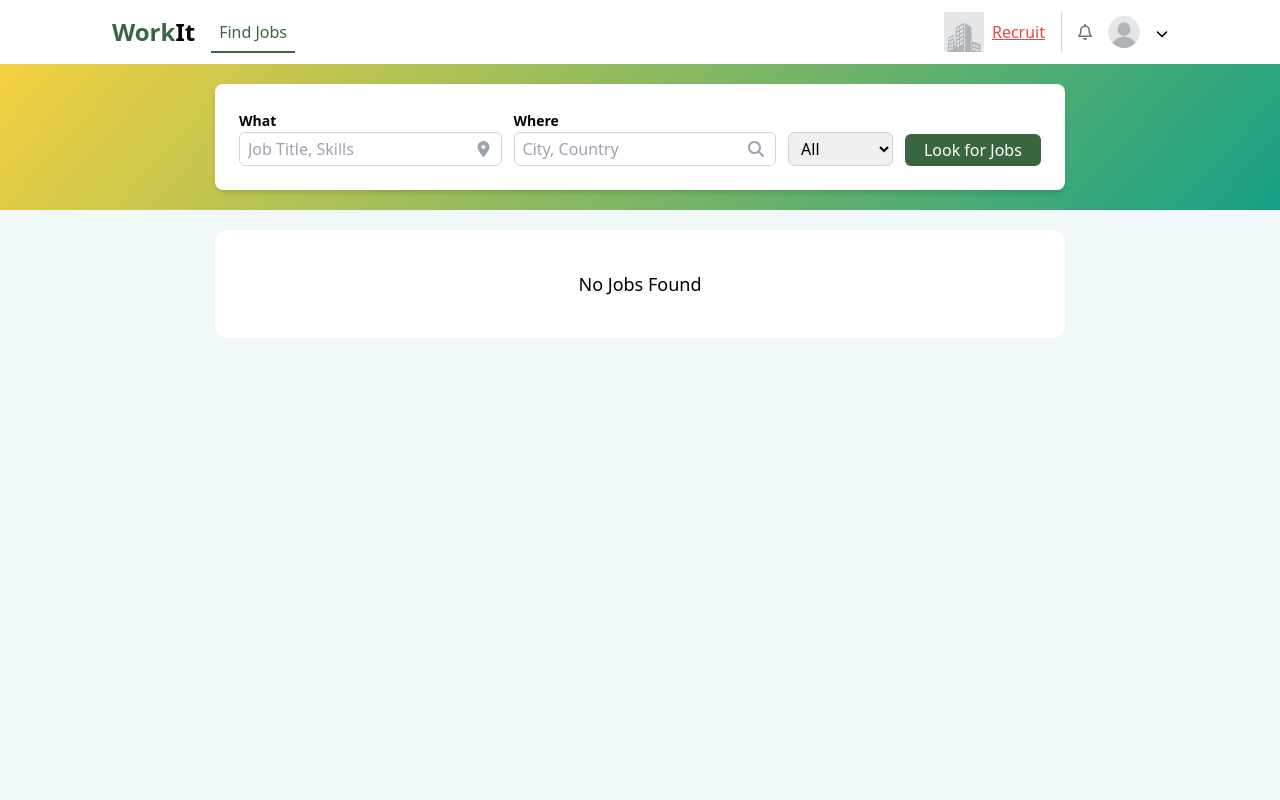
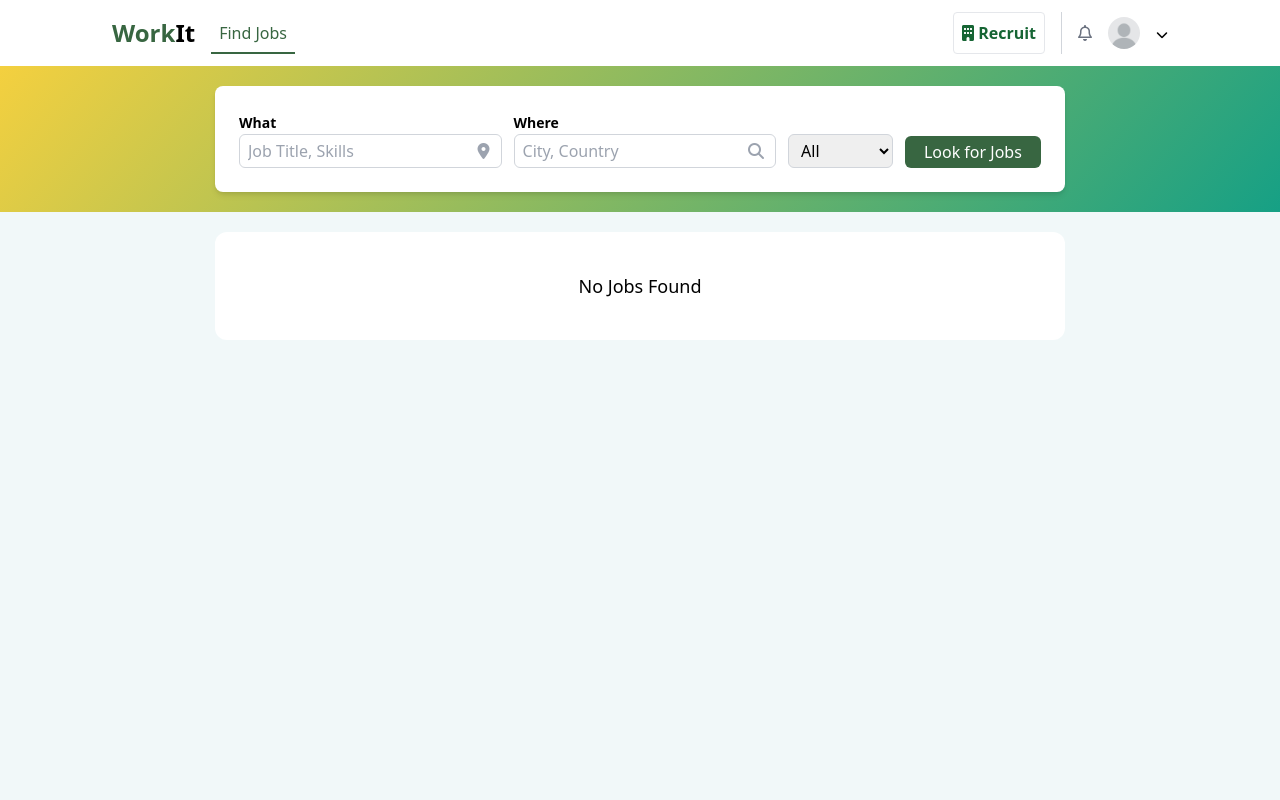
Before and after one commit to MeruC/PythonProjectG1, a Django app: page / in a window 1280 px wide. Run offline with Django 4.2, Linux system fonts and the light colour scheme; the visitor is signed in with stand-in values (Sample User, id 1); data that the repository does not hold is empty; some libraries are stand-ins or nearby versions.

Commit message:
style: navbar

```diff
--- a/jobapp/templates/navbar.html
+++ b/jobapp/templates/navbar.html
@@ -17,15 +17,18 @@
 
     {% if user.is_authenticated %}
     <!-- logged in -->
-    <li class="hidden sm:block text-red-500 underline">
+    <li class="hidden sm:block">
       {% navbar_content request.user as navbar_data %}
-      <a class="flex items-center gap-2" href="{% navbar_link_url request.user %}">
-          {% if navbar_data.company_img %}
-          <img class="h-10 w-10" src="{{navbar_data.company_img.url}}" alt="">
+      <a class="p-2 flex items-center gap-2 border rounded text-green-800 font-semibold" href="{% navbar_link_url request.user %}">
+          {% comment %} {% if navbar_data.company_img %}
+          <img class="h-8 w-8 rounded-full object-cover" src="{{navbar_data.company_img.url}}" alt="">
           {% else %}
-          <img class="h-10 w-10" src="{% static '/assets/default_logo.png' %}" alt="">
-          {% endif %}
-          <span> {{ navbar_data.company_name }}</span>
+           <img class="h-10 w-10" src="{% static '/assets/default_logo.png' %}" alt="">
+          {% endif %} {% endcomment %}
+          <div>
+            <i class="fa-solid fa-building"></i>
+            <span> {{ navbar_data.company_name }}</span>
+          </div>
       </a>
     </li>
 
```
